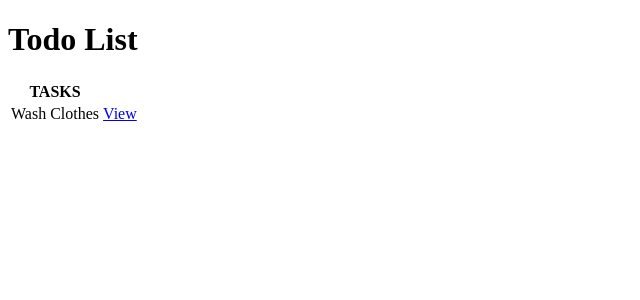
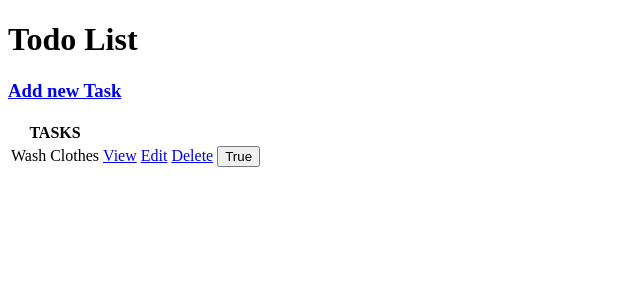
Before and after one commit to Codemaniac6/Todo_list-Python, a Django app: page / in a window 1280 px wide. Shown: the top 300 px of the page, without its empty margins (0-640 px from the left). Run offline with Django 3.2, Linux system fonts and the light colour scheme; data comes from the database, SQL or seed files in the repository; both versions use the stored data as it was after the commit.

Commit message:
created Update, Delete and Create view and template

```diff
--- a/todo/templates/todo/task_detail.html
+++ b/todo/templates/todo/task_detail.html
@@ -6,6 +6,5 @@
 </head>
 <body>
     <h1>Task: {{ task.title }}</h1>
-
 </body>
 </html>
--- a/todo/templates/todo/task_list.html
+++ b/todo/templates/todo/task_list.html
@@ -7,9 +7,12 @@
 <body>
     <h1>Todo List</h1>
 
+    <h3><a href="{% url 'task-create' %}">Add new Task</a></h3>
+
     <table>
         <tr>
             <th>TASKS</th>
+            <th>    </th>
             <th>    </th>
         </tr>
             {% for task in tasks %}
@@ -20,6 +23,15 @@
                     <td>
                         <a href="{% url 'task_detail' task.id %}">View</a>
                     </td>
+                    <td>
+                        <a href="{% url 'task-edit' task.id %}">Edit</a>
+                    </td>
+                    <td>
+                        <a href="{% url 'task-delete' task.id %}">Delete</a>
+                    </td>
+                    <td>
+                        <button type="button">{{ task.completed }}</button>
+                    </td>
                 </tr>
             {% empty %}
                 <h3>No pending task.</h3>
--- a/todo/urls.py
+++ b/todo/urls.py
@@ -1,7 +1,10 @@
 from django.urls import path
-from .views import TaskListView, TaskDetailView
+from .views import TaskListView, TaskDetailView, TaskCreateView, TaskUpdateView, TaskDeleteView
 
 urlpatterns = [
     path('', TaskListView.as_view(), name='task_list'),
-    path('task/<str:pk>', TaskDetailView.as_view(), name='task_detail')
+    path('task/<str:pk>', TaskDetailView.as_view(), name='task_detail'),
+    path('task-create/', TaskCreateView.as_view(), name='task-create'),
+    path('task-edit/<str:pk>', TaskUpdateView.as_view(), name='task-edit'),
+    path('task-delete/<str:pk>', TaskDeleteView.as_view(), name='task-delete'),
 ]
--- a/todo/views.py
+++ b/todo/views.py
@@ -1,5 +1,6 @@
 from django.shortcuts import render, HttpResponse
-from django.views.generic import ListView, DetailView
+from django.views.generic import ListView, DetailView, CreateView, UpdateView, DeleteView
+from django.urls import reverse_lazy
 from .models import Task
 
 
@@ -17,3 +18,23 @@ class TaskDetailView(DetailView):
     model = Task
     context_object_name = 'task'
     template_name = 'todo/task_detail.html'
+
+
+class TaskCreateView(CreateView):
+    model = Task
+    fields = '__all__'
+    template_name = 'todo/task_create.html'
+    success_url = reverse_lazy('task_list')
+
+
+class TaskUpdateView(UpdateView):
+    model = Task
+    fields = '__all__'
+    template_name = 'todo/task_create.html'
+    success_url = reverse_lazy('task_list')
+
+
+class TaskDeleteView(DeleteView):
+    model = Task
+    context_object_name = 'task'
+    success_url = reverse_lazy('task_list')
```
Also changed, not shown: todo/templates/todo/task_confirm_delete.html (added, +15 -0 lines), todo/templates/todo/task_create.html (added, +16 -0 lines), db.sqlite3.
